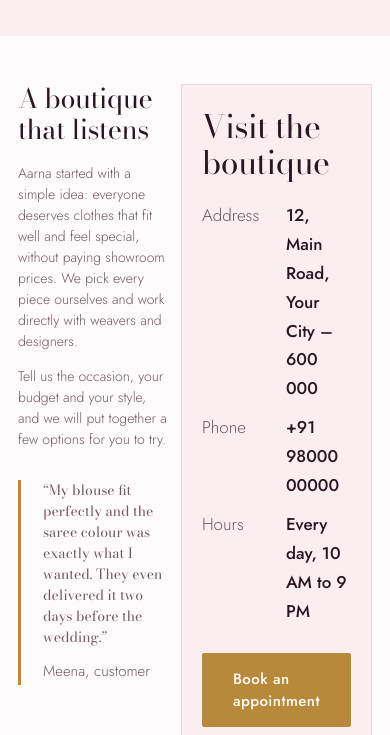
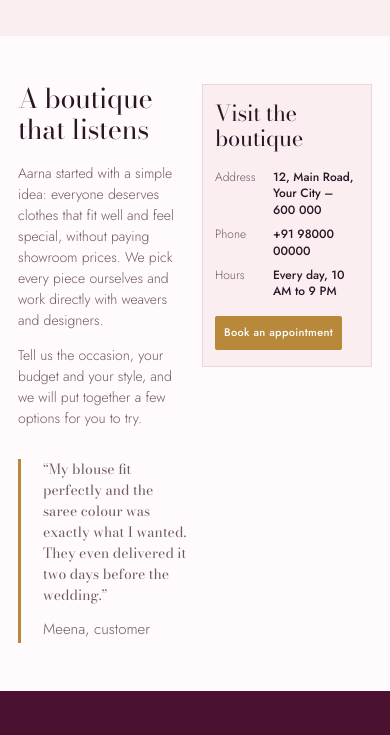
Before and after one commit to ebi1116/boutique_demo, a plain HTML site: page index.html in a window 390 px wide. Shown: the part 5130-5865 px from the top of the page. Drawn offline with nearby package versions, Linux system fonts and the light colour scheme.

Commit message:
updated full version2

```diff
--- a/index.html
+++ b/index.html
@@ -162,8 +162,10 @@ footer a{text-decoration:none}footer a:hover{color:#fff}
   .filters{gap:6px}
   .chip{padding:8px 12px;font-size:14px}
   .code b{font-size:24px}
-  .visit{padding:24px 20px}
-  .visit dl{grid-template-columns:76px 1fr;gap:10px 8px}
+  .visit{padding:16px 12px}
+  .visit h2{font-size:22px!important}
+  .visit dl{grid-template-columns:52px minmax(0,1fr);gap:7px 6px;margin:12px 0 16px;font-size:12px;line-height:1.4}
+  .visit .btn{padding:9px 8px;font-size:11px;line-height:1.25}
 }
 @media (prefers-reduced-motion:reduce){html{scroll-behavior:auto}.cat,.card{transition:none}}
 </style>
```
